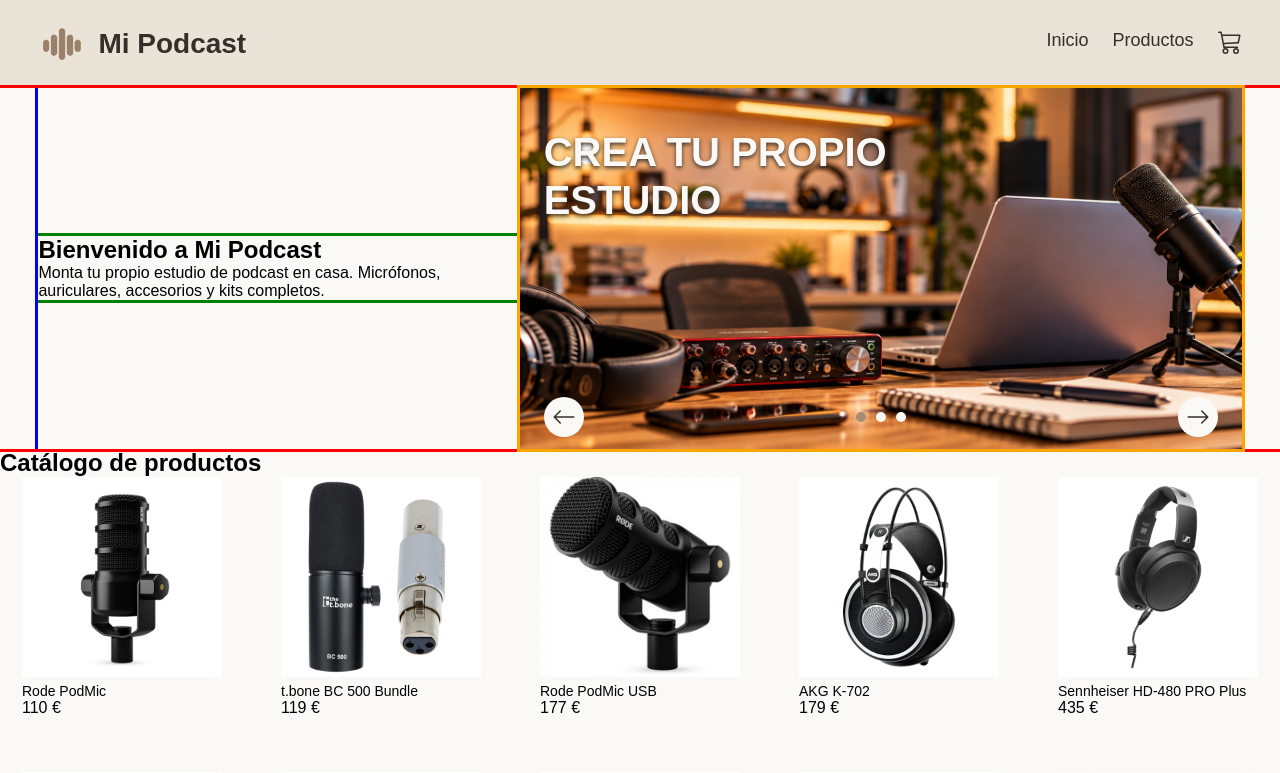
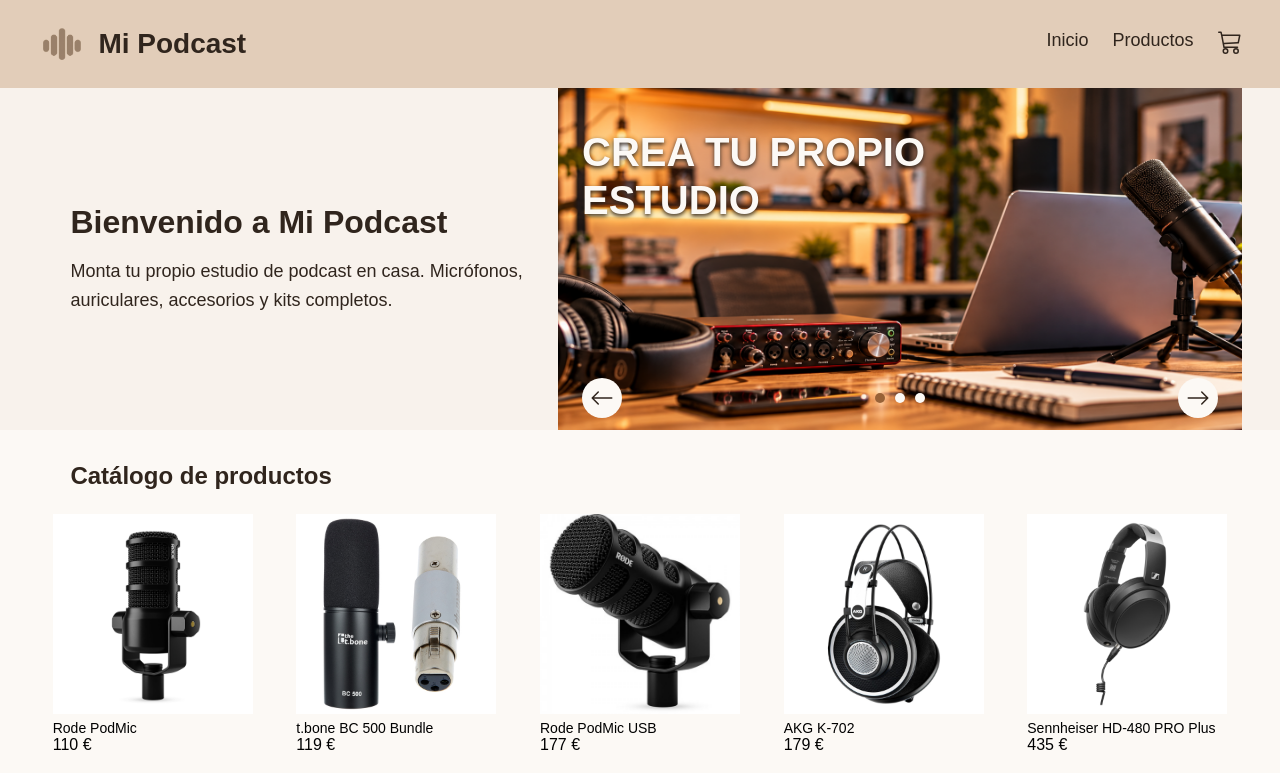
Before and after one commit to superfurry-tech/fran-tienda-tech, a React (Vite) app: page / in a window 1280 px wide. Shown: the top 773 px of the page. Built offline with nearby package versions, Linux system fonts and the light colour scheme.

Commit message:
Mejorar diseño del inicio y cargar productos desde JSON

```diff
--- a/src/App.css
+++ b/src/App.css
@@ -51,7 +51,11 @@ header nav a:hover {
 
 
 main {
-  background-color: #FAF9F6;
+  background-color: var(--color-fondo);
+}
+
+.presentacion {
+  background-color: var(--color-presentacion);
 }
 
 footer {
@@ -120,8 +124,6 @@ footer {
   grid-template-columns: repeat(5, 1fr);
   column-gap: 15px;
   row-gap: 55px;
-  max-width: 1300px;
-  margin: 0 auto;
 }
 
 .tarjeta-producto img {
@@ -146,6 +148,22 @@ footer {
   /* Nunca supera los 90rem */
   max-width: 90rem;
   margin: 0 auto;
+}
+
+.texto-presentacion {
+  padding: 2rem;
+  color: var(--color-texto);
+}
+
+.texto-presentacion h2 {
+  font-size: 2rem;
+  line-height: 1.2;
+  margin-bottom: 1rem;
+}
+
+.texto-presentacion p {
+  font-size: 1.125rem;
+  line-height: 1.6;
 }
 
 /* Primer div recibe una parte del espacio */
@@ -261,6 +279,20 @@ footer {
   font-weight: normal;
 }
 
+/* NOVEDAD y OFERTA: etiquetas pequeñas con letras algo separadas */
+/* Destaca la promoción sin superar al nombre del producto */
+.tipo-promocion {
+  font-size: 1.25rem;
+  font-weight: bold;
+  letter-spacing: 0.1rem;
+}
+
+/* El nombre del producto destaca más que la etiqueta */
+.titulo-producto-carrusel {
+  margin-top: 0.75rem;
+  font-size: 2rem;
+}
+
 
 .nombre-carrusel del {
   /* Quita el tachado original del del para poner otro */
@@ -271,6 +303,20 @@ footer {
       /* Evita que se repita el fondo del 'del' dejando solo una línea */
     ) no-repeat left 50% / 100% 1px;
   margin-right: 20px;
+}
+
+/* Mismo ancho y centrado que la presentación */
+.catalogo {
+  width: 94%;
+  max-width: 90rem;
+  margin: 0 auto;
+  padding-top: 2rem;
+}
+
+.catalogo h2 {
+  margin-bottom: 1.5rem;
+  color: var(--color-texto);
+  margin-left: 2rem;
 }
 
 
@@ -285,21 +331,29 @@ footer {
    ========================================= */
 
 /* Sección completa de presentación */
+/*
 .presentacion {
   outline: 3px solid red;
 }
+*/
 
 /* Contenedor que agrupa texto e imagen */
+/*
 .contenido-presentacion {
   outline: 3px solid blue;
 }
+*/
 
 /* Div del texto */
+/*
 .contenido-presentacion>div:first-child {
   outline: 3px solid green;
 }
+*/
 
 /* Div de la imagen y los botones */
+/*
 .contenido-presentacion>div:last-child {
   outline: 3px solid orange;
 }
+*/
--- a/src/App.tsx
+++ b/src/App.tsx
@@ -10,19 +10,9 @@ import {
 // Para gestionar valores que cambian en el componente.
 import { useState } from 'react'
 
-// Array de objetos con los datos de nuestros productos.
-const productos = [
-  { id: 1, nombre: "Rode PodMic", precio: 110, imagen: "/images/micro1.jpg" },
-  { id: 2, nombre: "t.bone BC 500 Bundle", precio: 119, imagen: "/images/micro2.jpg" },
-  { id: 3, nombre: "Rode PodMic USB", precio: 177, imagen: "/images/micro3.jpg" },
-  { id: 4, nombre: "AKG K-702", precio: 179, imagen: "/images/auriculares1.jpg" },
-  { id: 5, nombre: "Sennheiser HD-480 PRO Plus", precio: 435, imagen: "/images/auriculares2.jpg" },
-  { id: 6, nombre: "t.bone SC 420 USB Kit", precio: 199, imagen: "/images/set1.jpg" },
-  { id: 7, nombre: "t.bone MB 7 Beta Kit", precio: 304, imagen: "/images/set2.jpg" },
-  { id: 8, nombre: "K&M 25995 Soporte", precio: 59, imagen: "/images/accesorio1.jpg" },
-  { id: 9, nombre: "Filtro antipop PS-1", precio: 56, imagen: "/images/accesorio2.jpg" },
-  { id: 10, nombre: "Auralex Roominator-DST Kit", precio: 1220, imagen: "/images/accesorio3.jpg" }
-]
+// Carga los datos de los productos desde el archivo JSON.
+import productos from './data/productos.json'
+
 
 // Rutas de las imágenes del carrusel, almacenadas en un array de strings. Cada elemento es un string, no hay necesidad de crear objetos como en el array de productos.
 const imagenes = [
@@ -86,7 +76,7 @@ function App() {
         <section className="presentacion">
           <div className="contenido-presentacion">
 
-            <div>
+            <div className="texto-presentacion">
               <h2>Bienvenido a {nombre}</h2>
               <p>Monta tu propio estudio de podcast en casa. Micrófonos, auriculares, accesorios y kits completos.</p>
             </div>
@@ -96,14 +86,23 @@ function App() {
               <img src={imagenes[indice]} alt="Estudio casero de podcast" />
               {/* Muestra el texto que corresponde a esa misma imagen. */}
               <div className="etiqueta-carrusel">
-                <p>{etiquetas[indice]}</p>
+                {/* La primera imagen no necesita otra clase. En NOVEDAD y OFERTA añadimos una clase para darles un estilo distinto. */}
+                <p className={indice === 0 ? "" : "tipo-promocion"}>
+                  {etiquetas[indice]}
+                </p>
 
                 {/* && significa 'mostrar solo si cumple la condición'. */}
-                {indice === 1 && <p className="nombre-carrusel"><strong>AKG K-702</strong></p>}
+                {/* Conserva el estilo común y añade otro para destacar el nombre */}
+                {indice === 1 && <p className="nombre-carrusel titulo-producto-carrusel">
+                  <strong>AKG K-702</strong>
+                </p>}
 
                 {indice === 2 && (
                   <>
-                    <p className="nombre-carrusel"><strong>Rode PodMic USB</strong></p>
+                    {/* Conserva el estilo común y añade otro para destacar el nombre */}
+                    <p className="nombre-carrusel titulo-producto-carrusel">
+                      <strong>Rode PodMic USB</strong>
+                    </p>
                     <p className="nombre-carrusel">
                       <del>200 €</del> <strong>177 €</strong>
                     </p>
@@ -124,7 +123,7 @@ function App() {
 
           </div>
         </section>
-        <section>
+        <section className="catalogo">
           <h2>Catálogo de productos</h2>
           <div className="lista-productos">
             {productos.map(producto => (
@@ -162,7 +161,7 @@ function App() {
               </a>
             </div>
             <p>© 2026 {nombre} · Proyecto académico</p>
-            <p>Tu estudio de podcast empieza aquí.</p>
+            <p><em>Tu estudio de podcast empieza aquí.</em></p>
           </div>
         </div>
       </footer>
--- /dev/null
+++ b/src/data/productos.json
@@ -0,0 +1,72 @@
+[
+  {
+    "id": 1,
+    "nombre": "Rode PodMic",
+    "precio": 110,
+    "imagen": "/images/micro1.jpg",
+    "descripcion": "Micrófono para grabar voz y crear contenido de podcast."
+  },
+  {
+    "id": 2,
+    "nombre": "t.bone BC 500 Bundle",
+    "precio": 119,
+    "imagen": "/images/micro2.jpg",
+    "descripcion": "Conjunto de micrófono y accesorios para preparar tu espacio de grabación de voz."
+  },
+  {
+    "id": 3,
+    "nombre": "Rode PodMic USB",
+    "precio": 177,
+    "imagen": "/images/micro3.jpg",
+    "descripcion": "Micrófono con conexión USB para grabar voz y podcast desde el ordenador."
+  },
+  {
+    "id": 4,
+    "nombre": "AKG K-702",
+    "precio": 179,
+    "imagen": "/images/auriculares1.jpg",
+    "descripcion": "Auriculares para escuchar grabaciones y revisar la edición de audio."
+  },
+  {
+    "id": 5,
+    "nombre": "Sennheiser HD-480 PRO Plus",
+    "precio": 435,
+    "imagen": "/images/auriculares2.jpg",
+    "descripcion": "Auriculares para escuchar y revisar el sonido de tus grabaciones de voz y música."
+  },
+  {
+    "id": 6,
+    "nombre": "t.bone SC 420 USB Kit",
+    "precio": 199,
+    "imagen": "/images/set1.jpg",
+    "descripcion": "Kit de micrófono USB y accesorios para empezar a grabar voz en casa."
+  },
+  {
+    "id": 7,
+    "nombre": "t.bone MB 7 Beta Kit",
+    "precio": 304,
+    "imagen": "/images/set2.jpg",
+    "descripcion": "Kit de micrófono y accesorios para montar un espacio de podcast y grabación de voz."
+  },
+  {
+    "id": 8,
+    "nombre": "K&M 25995 Soporte",
+    "precio": 59,
+    "imagen": "/images/accesorio1.jpg",
+    "descripcion": "Soporte de sobremesa para colocar el micrófono en tu espacio de grabación."
+  },
+  {
+    "id": 9,
+    "nombre": "Filtro antipop PS-1",
+    "precio": 56,
+    "imagen": "/images/accesorio2.jpg",
+    "descripcion": "Filtro antipop para suavizar los golpes de aire al hablar delante del micrófono."
+  },
+  {
+    "id": 10,
+    "nombre": "Auralex Roominator-DST Kit",
+    "precio": 1220,
+    "imagen": "/images/accesorio3.jpg",
+    "descripcion": "Kit de tratamiento acústico para reducir las reflexiones del sonido en la habitación."
+  }
+]
--- a/src/index.css
+++ b/src/index.css
@@ -5,12 +5,20 @@
 }
 
 :root {
-  /* Colores principales */
-  --color-fondo: #FAF9F6;          /* Blanco crema */
-  --color-presentacion: #F0ECE5;   /* Blanco beige */
-  --color-secundario: #EAE3D8;     /* Beige claro */
-  --color-acento: #A58C73;        /* Café con leche */
-  --color-texto: #342F2B;         /* Marrón oscuro */
+  /* Crema casi blanco: fondo principal y catálogo */
+  --color-fondo: #FCF9F5;
+
+  /* Crema cálido muy claro: sección de bienvenida */
+  --color-presentacion: #F8F2EC;
+
+  /* Beige tostado: header y footer */
+  --color-secundario: #E2CDB9;
+
+  /* Marrón de acento: detalles y efectos al pasar el ratón */
+  --color-acento: #986237;
+
+  /* Marrón oscuro: texto principal */
+  --color-texto: #30251D;
 }
 
 body {
```
